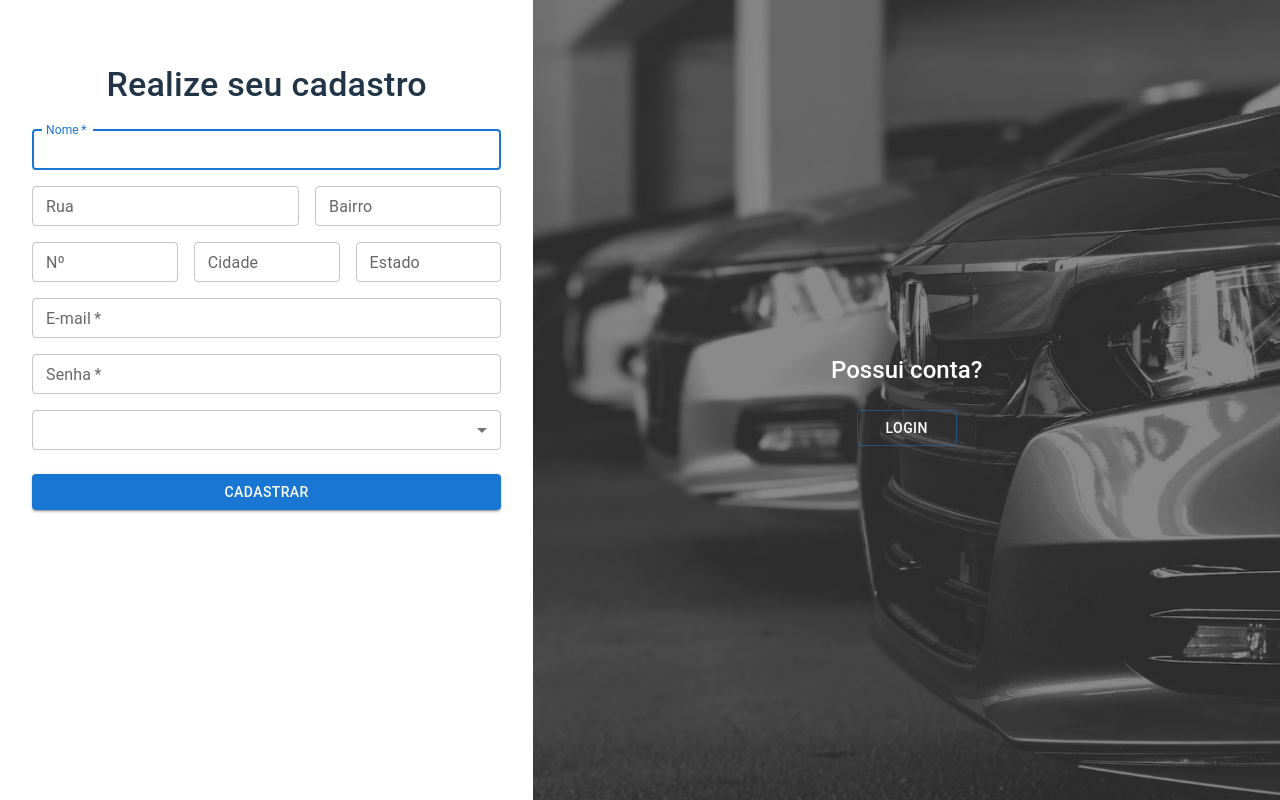
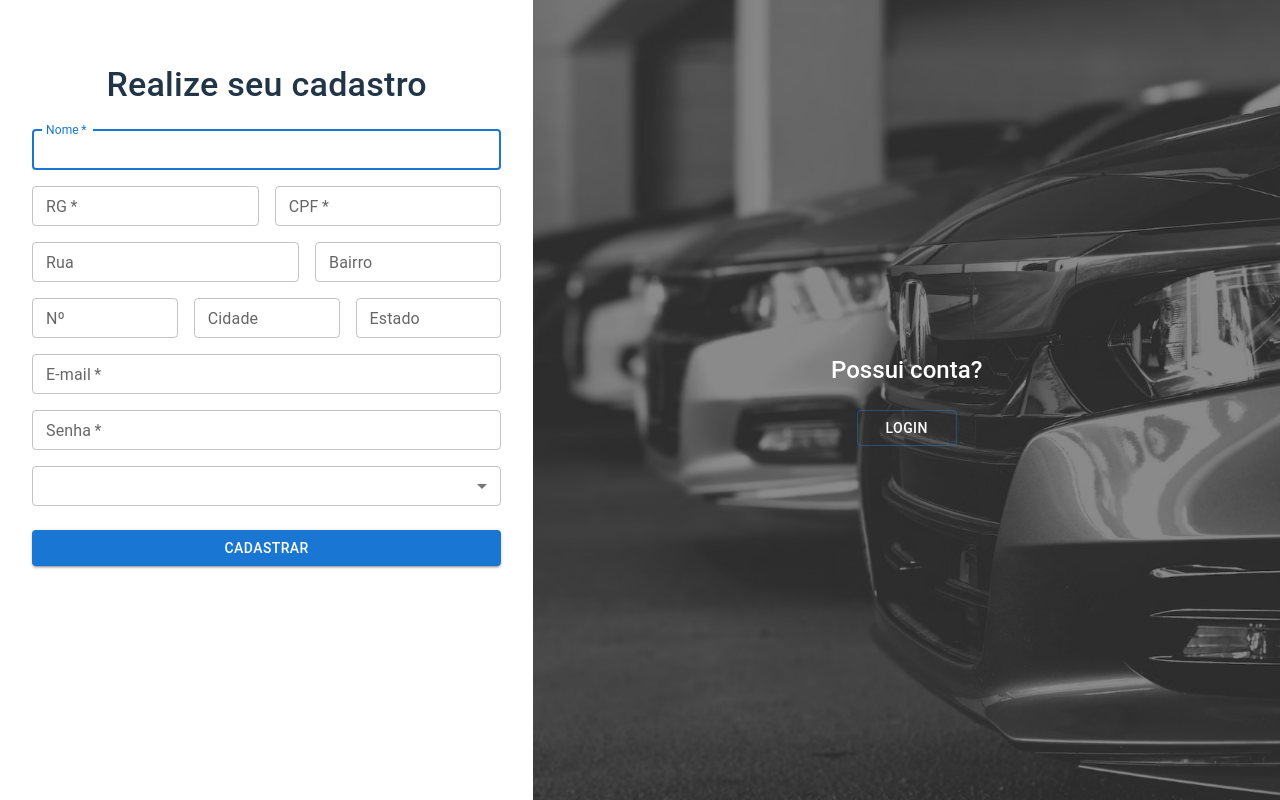
Before and after one commit to henriquegrissi/LDS---Lab-2, a React (Vite) app in the folder implementacao/lab2_gestao_automoveis/view/: page /agente/cadastro in a window 1280 px wide. Built offline with nearby package versions, Linux system fonts and the light colour scheme.

Commit message:
att cadastro

```diff
--- a/implementacao/lab2_gestao_automoveis/view/package.json
+++ b/implementacao/lab2_gestao_automoveis/view/package.json
@@ -14,6 +14,7 @@
     "@emotion/styled": "^11.11.0",
     "@mui/icons-material": "^5.14.9",
     "@mui/material": "^5.14.9",
+    "axios": "^1.5.0",
     "react": "^18.2.0",
     "react-dom": "^18.2.0"
   },
--- a/implementacao/lab2_gestao_automoveis/view/src/components/cadastroUsuarioA/index.jsx
+++ b/implementacao/lab2_gestao_automoveis/view/src/components/cadastroUsuarioA/index.jsx
@@ -3,8 +3,11 @@ import { Typography, Button, Grid, TextField, Select, MenuItem } from '@mui/mate
 import fotoDeFundo from '../../assets/fundoCarro.png'
 import { useState } from 'react'
 
+
 export const CadastroAgente = () => {
   const [nome, setNome] = useState('');
+  const [rg, setRg] = useState('');
+  const [cpf, setCpf] = useState('');
   const [rua, setRua] = useState('');
   const [bairro, setBairro] = useState('');
   const [numero, setNumero] = useState('');
@@ -14,7 +17,9 @@ export const CadastroAgente = () => {
   const [senha, setSenha] = useState('');
   const [tipo, setTipo] = useState('');
 
-
+  const handleClick = () => {
+    alert('O botão foi clicado!');
+  };
 
   return (
   <Grid container component="main" sx={{ height: '100vh'}}>
@@ -40,6 +45,32 @@ export const CadastroAgente = () => {
                 autoFocus
                 value={nome}
                 onChange={(e) => setNome(e.target.value)}
+              />
+            </Grid>
+            <Grid item xs={12} sm={6}>
+              <TextField
+                required
+                fullWidth
+                name="RG"
+                label="RG"
+                type="number"
+                id="RG"
+                size="small"
+                value={rg}
+                onChange={(e) => setRg(e.target.value)}
+              />
+            </Grid>
+            <Grid item xs={12} sm={6}>
+              <TextField
+                required
+                fullWidth
+                name="CPF"
+                label="CPF"
+                type="number"
+                id="CPF"
+                size="small"
+                value={cpf}
+                onChange={(e) => setCpf(e.target.value)}
               />
             </Grid>
 
@@ -148,7 +179,7 @@ export const CadastroAgente = () => {
             </Grid>
 
           </Grid>
-          <Button type="submit" fullWidth variant="contained" sx={{ mt: 3, mb: 2 }} >
+          <Button type="submit" fullWidth variant="contained" sx={{ mt: 3, mb: 2 }}  onClick={handleClick} >
               Cadastrar
           </Button>
         </Box>
--- a/implementacao/lab2_gestao_automoveis/view/src/components/cadastroUsuarioC/index.jsx
+++ b/implementacao/lab2_gestao_automoveis/view/src/components/cadastroUsuarioC/index.jsx
@@ -4,9 +4,8 @@ import {Button} from '@mui/material';
 import { Grid, TextField} from "@mui/material";
 import fotoDeFundo from '../../assets/fundoCarro.png'
 import { useState } from 'react'
-
-
-export const CadastroCliente = () => {
+import { useApi } from '../../hook/userApi';
+export const CadastroCliente = async () => {
 
   const [nome, setNome] = useState('');
   const [rg, setRg] = useState('');
@@ -25,12 +24,52 @@ export const CadastroCliente = () => {
   const [cidade, setCidade] = useState('');
   const [estado, setEstado] = useState('');
   const [email, setEmail] = useState('');
-  const [password, setPassword] = useState('');
+  const [senha, setSenha] = useState('');
 
+  const handleClick = () => {
+    alert('O botão foi clicado!');
+  };
 
+  const rendimentosAuferidos = [];
 
+  const endereco = `Rua: ${rua}, Nº ${numero}, Bairro: ${bairro}, Cidade: ${cidade}, Estado: ${estado}`;
 
+  let rendimento;
 
+  const user ={
+    nome,
+    endereco,
+    login: email,
+    senha,
+    entidadeEmpregaticia: profissao,
+    cpf,
+    rg,
+  };
+
+  if (r1){
+    rendimento.fonte = f1;
+    rendimento.valor = v1;
+    rendimentosAuferidos.push(rendimento);
+  }
+  if (r2){
+    rendimento.fonte = f2;
+    rendimento.valor = v2;
+    rendimentosAuferidos.push(rendimento);
+  }
+  if (r3){
+    rendimento.fonte = f3;
+    rendimento.valor = v3;
+    rendimentosAuferidos.push(rendimento);
+  }
+
+  user.rendimentosAuferidos;
+
+  await useApi
+      .post('cliente/cadastrar', user)
+      .then(async _ => {
+        navigate('/login')
+
+      })
 
 
   return (
@@ -271,12 +310,12 @@ export const CadastroCliente = () => {
                 type="password"
                 id="password"
                 size="small"
-                value={password}
-                onChange={(e) => setPassword(e.target.value)}
+                value={senha}
+                onChange={(e) => setSenha(e.target.value)}
               />
             </Grid>
           </Grid>
-          <Button type="submit" fullWidth variant="contained" sx={{ mt: 3, mb: 2 }} >
+          <Button type="submit" fullWidth variant="contained" sx={{ mt: 3, mb: 2 }}  onClick={handleClick} >
               Cadastrar
           </Button>
         </Box>
--- a/implementacao/lab2_gestao_automoveis/view/src/components/login/index.jsx
+++ b/implementacao/lab2_gestao_automoveis/view/src/components/login/index.jsx
@@ -8,6 +8,10 @@ import { useState } from 'react'
 export const Login = () => {
     const [email, setEmail] = useState('');
     const [password, setPassword] = useState('');
+
+    const handleClick = () => {
+        alert('O botão foi clicado!');
+      };
 
 
 
@@ -78,7 +82,7 @@ export const Login = () => {
                     />
                 </Grid>
                 </Grid>
-                <Button type="submit" fullWidth variant="contained" sx={{ mt: 3, mb: 2 }} >
+                <Button type="submit" fullWidth variant="contained" sx={{ mt: 3, mb: 2 }}  onClick={handleClick}>
                     Login
                 </Button>
             </Box>
--- /dev/null
+++ b/implementacao/lab2_gestao_automoveis/view/src/hook/userApi.js
@@ -0,0 +1,5 @@
+import axios from "axios";
+
+export const useApi = axios.create({
+    baseURL: "http://localhost:8080/"
+})
```
Also changed, not shown: 1 other file (tests, documents, lock files or other folders).
